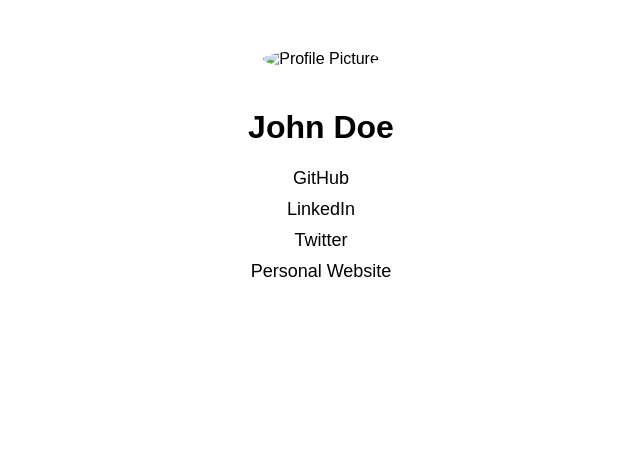
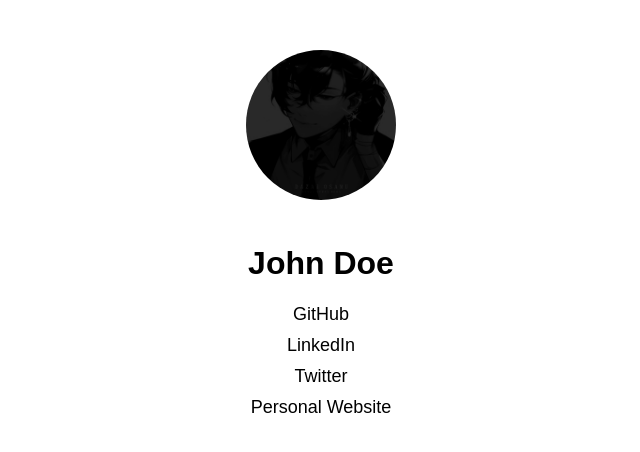
Before and after one commit to Akababsb/ShreeLinks, a plain HTML site: page index.html in a window 1280 px wide. Shown: the whole page, without its empty margins (319-959 px from the left). Drawn offline with Linux system fonts and the light colour scheme.

Commit message:
Profile Update index.html

```diff
--- a/index.html
+++ b/index.html
@@ -35,7 +35,7 @@
 </head>
 <body>
     <div class="container">
-        <img src="profile-picture.jpg" alt="Profile Picture" class="profile-img">
+        <img src="wp10928991.jpg" alt="Profile Picture" class="profile-img">
         <h1>John Doe</h1>
         <a href="https://github.com/johndoe" class="link">GitHub</a>
         <a href="https://linkedin.com/in/johndoe" class="link">LinkedIn</a>
```
